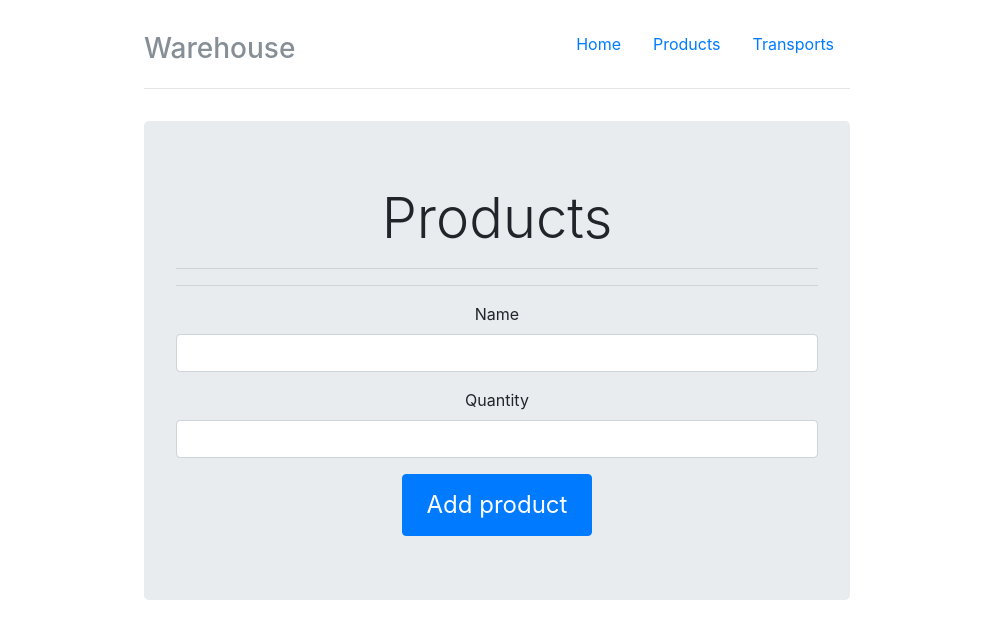
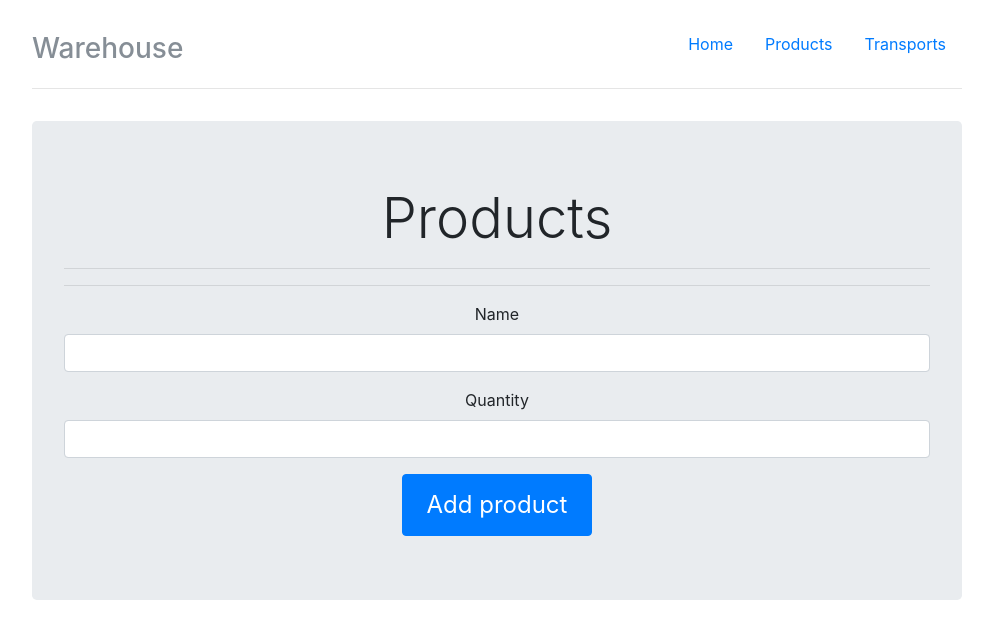
Before and after one commit to nazomeku/skygate-wh, a Flask app: page /products in a window 1280 px wide. Shown: the top 639 px of the page, without its empty margins (143-1136 px from the left). Run offline with Flask 2, Linux system fonts and the light colour scheme; data that the repository does not hold is empty; parts of the project's set-up code (start-up, migrations or seed data) failed here and were passed over; some libraries are stand-ins or nearby versions.

Commit message:
update style

```diff
--- a/app/static/css/narrow-jumbotron.css
+++ b/app/static/css/narrow-jumbotron.css
@@ -35,7 +35,7 @@ body {
 /* Customize container */
 @media (min-width: 48em) {
   .container {
-    max-width: 46rem;
+    max-width: 60rem;
   }
 }
 .container-narrow > hr {
```
